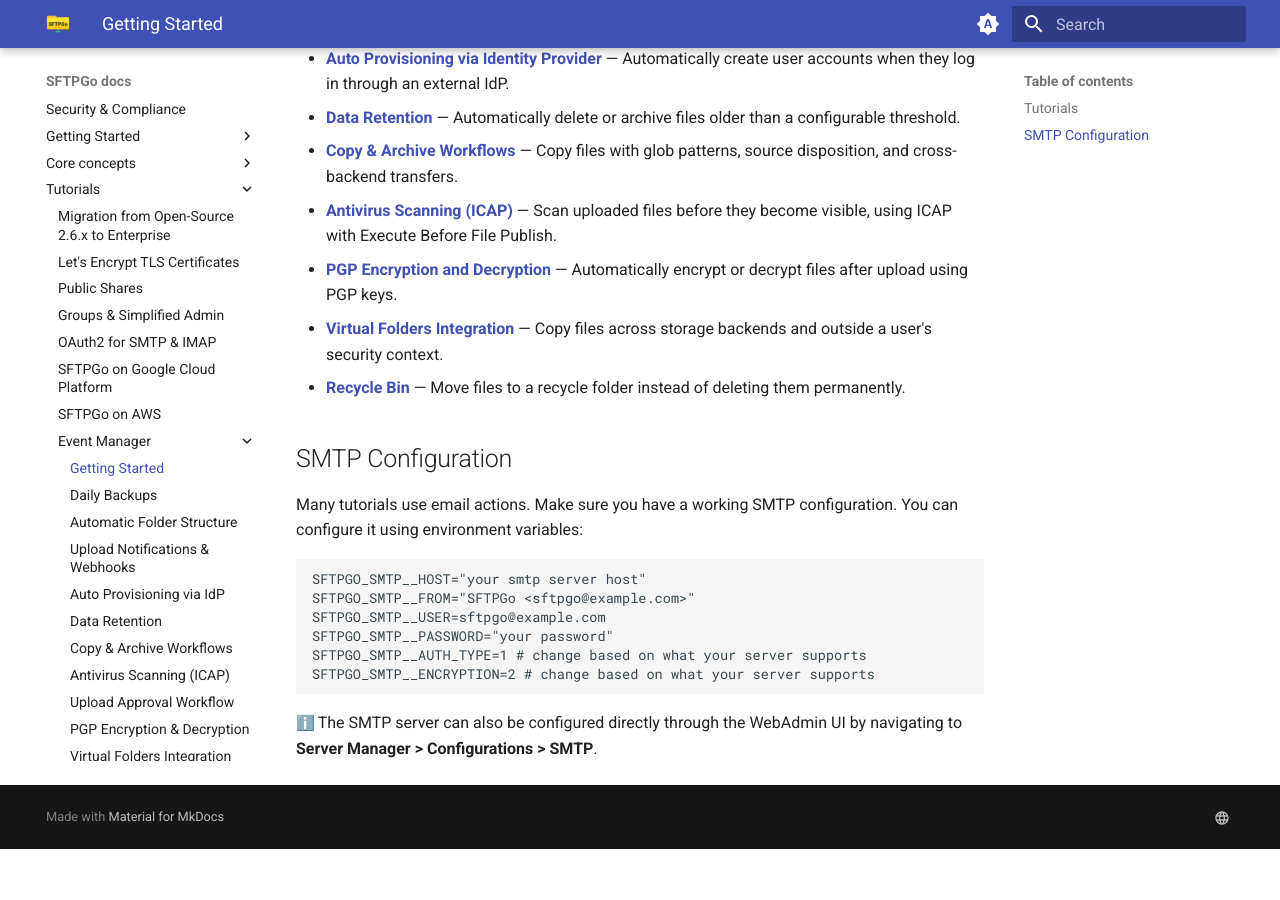
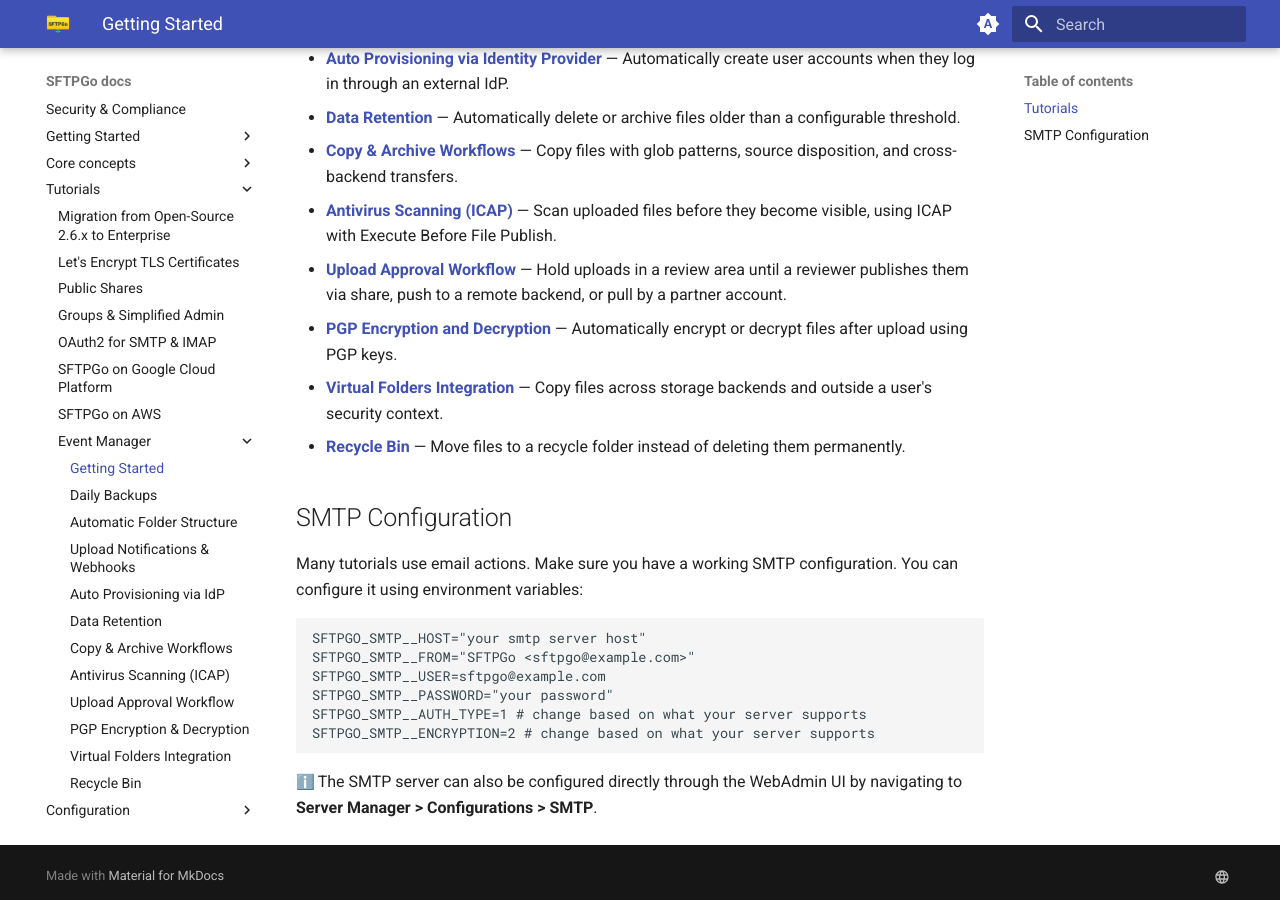
Before and after one commit to sftpgo/docs, an MkDocs documentation site: the page built from docs/tutorials/eventmanager.md, in a window 1280 px wide and 900 px high, scrolled down 780 px. Built offline with MkDocs 1.6.1 and Material for MkDocs 9.7.7, drawn with Linux system fonts in a browser that asks for light colours; emoji names are drawn with the system emoji font; the version menu is left out; before the commit the page ends 1629 px from its top, so only the background shows below that.

Commit message:
tutorials: add upload workflow to the list
Signed-off-by: Nicola Murino <nicola.murino@gmail.com>

```diff
--- a/docs/tutorials/eventmanager.md
+++ b/docs/tutorials/eventmanager.md
@@ -22,6 +22,7 @@ The following step-by-step tutorials cover common use cases:
 - [**Data Retention**](eventmanager-retention.md) — Automatically delete or archive files older than a configurable threshold.
 - [**Copy & Archive Workflows**](eventmanager-copy.md) — Copy files with glob patterns, source disposition, and cross-backend transfers.
 - [**Antivirus Scanning (ICAP)**](eventmanager-icap.md) — Scan uploaded files before they become visible, using ICAP with Execute Before File Publish.
+- [**Upload Approval Workflow**](eventmanager-approval.md) — Hold uploads in a review area until a reviewer publishes them via share, push to a remote backend, or pull by a partner account.
 - [**PGP Encryption and Decryption**](eventmanager-pgp.md) — Automatically encrypt or decrypt files after upload using PGP keys.
 - [**Virtual Folders Integration**](eventmanager-folders.md) — Copy files across storage backends and outside a user's security context.
 - [**Recycle Bin**](eventmanager-recycle-bin.md) — Move files to a recycle folder instead of deleting them permanently.
```
